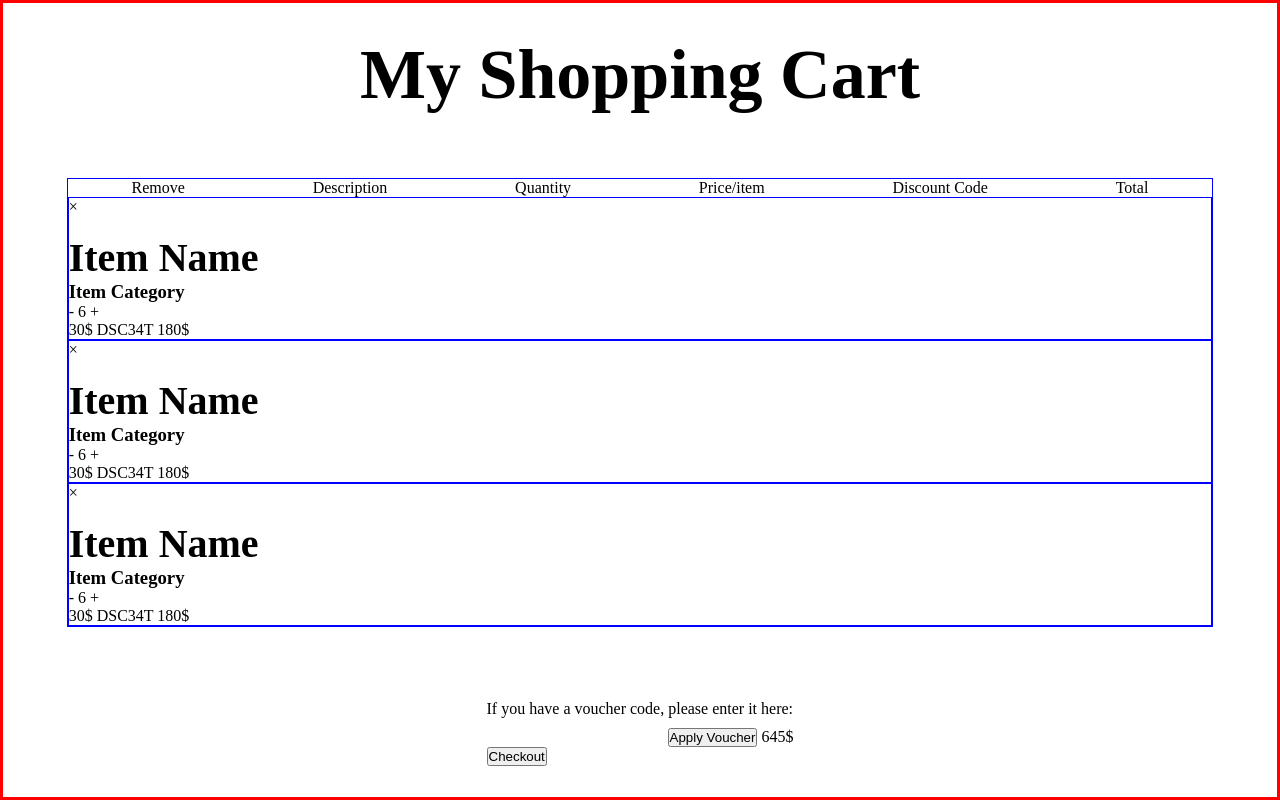
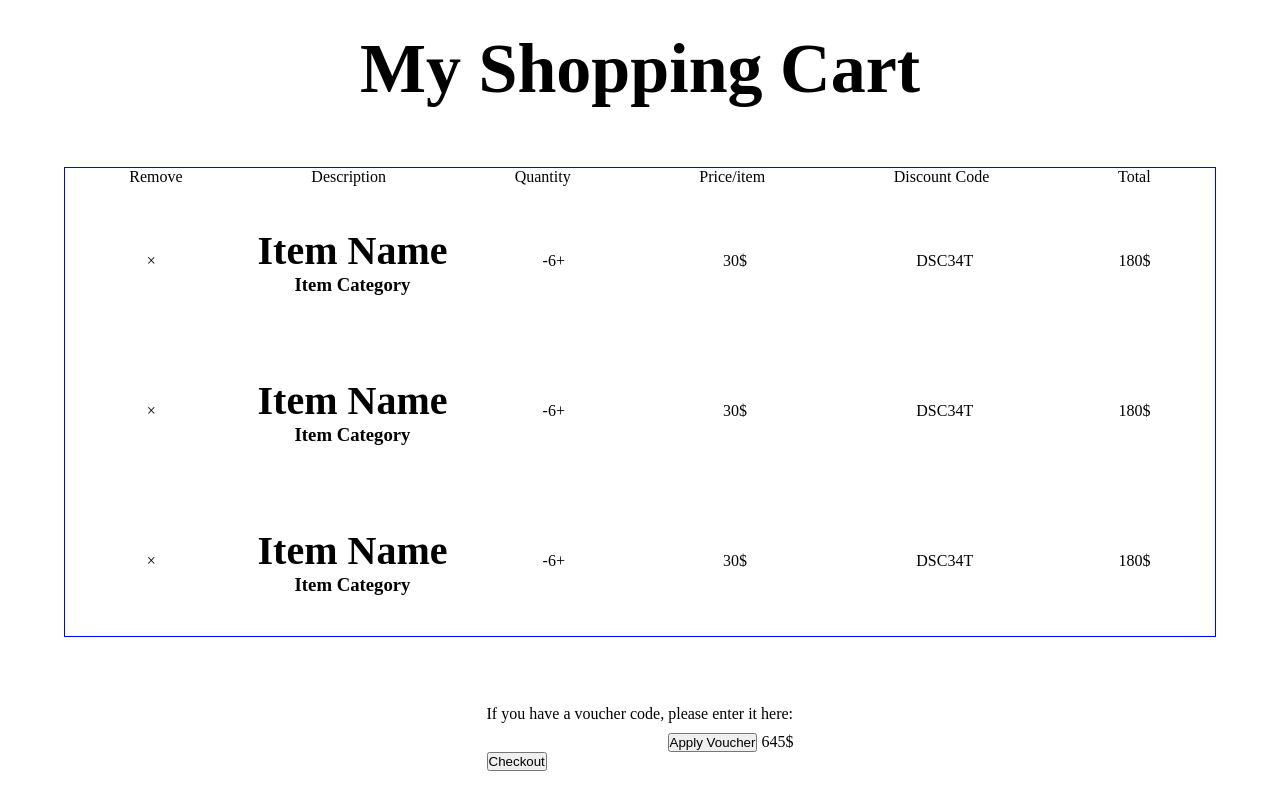
Before and after one commit to SourayaAbdelKader/e-commerce_fullstack, a PHP site: page /cart.html in a window 1280 px wide. Run offline with PHP 8.4, Linux system fonts and the light colour scheme.

Commit message:
Styling the layout of cart-item components in '/styles/index.css'

```diff
--- a/client-frontend/styles/index.css
+++ b/client-frontend/styles/index.css
@@ -267,25 +267,72 @@ p {
 /* ------END OF REGISTER.HTML STYLING------ */
 
 /* -------START OF CART HTML STYLING------ */
-.cart-page{
+.cart-page {
   height: 100vh;
   display: flex;
   flex-direction: column;
   justify-content: space-around;
   align-items: center;
-  border: 3px solid red;
 }
-.cart-page .cart-container{
+/* Start of Cart container */
+.cart-page .cart-container {
   border: 1px solid blue;
-  width:90%;
+  width: 90%;
 }
-.cart-container .cart-titles ul{
+.cart-container .cart-titles ul {
   display: flex;
   justify-content: space-around;
 }
-.cart-item{
-  border: 1px solid blue;
+.cart-item {
+  display: flex;
+  justify-content: flex-start;
+  height:150px;
+}
+.cart-item .item-remove {
+  display: flex;
+  flex-basis: 15%;
+  justify-content: center;
+  align-items: center;
+}
+.cart-item .item-info {
+  flex-basis: 20%;
+  display: flex;
+  flex-direction: column;
+  justify-content: center;
+  align-items: center;
+}
+.cart-item .item-quantity {
+  flex-basis: 15%;
+  text-align: center;
+  display: flex;
+  justify-content: center;
+  align-items: center;
+}
+.cart-item .price-item {
+  flex-basis: 16.5%;
+  text-align: center;
+  display: flex;
+  justify-content: center;
+  align-items: center;
+}
+.cart-item .discount-code {
+  flex-basis: 20%;
+  text-align: center;
+  display: flex;
+  justify-content: center;
+  align-items: center;
+}
+.cart-item .item-total {
+  flex-basis: 13%;
+  text-align: center;
+  display: flex;
+  justify-content: center;
+  align-items: center;
+}
+/* End of Cart container */
 
-}
+/* Start of Cart checkout */
+
+/* End of Cart checkout */
 
 /* -------END OF CART HTML STYLING------ */
```
